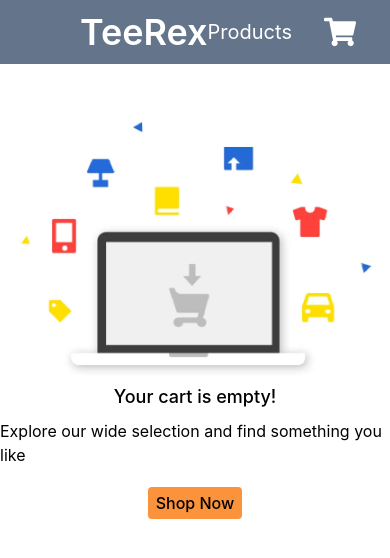
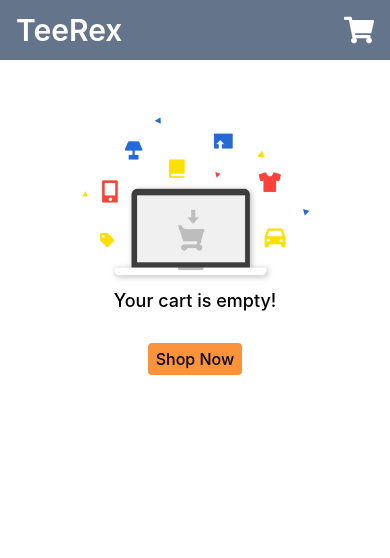
Before and after one commit to soumyaranjan1819/teerex, a React (Create React App) app: page /cart in a window 390 px wide. Shown: the top 558 px of the page. Built offline with nearby package versions, Linux system fonts and the light colour scheme.

Commit message:
cart styling updated

```diff
--- a/src/Components/Navbar.js
+++ b/src/Components/Navbar.js
@@ -11,15 +11,15 @@ const Navbar = () => {
   });
   const { totalQuantity } = useSelector((state) => state.cart);
   return (
-    <div className=" flex justify-between bg-slate-500 px-20 py-3 text-white">
-      <Link to={"/"} className="text-4xl font-semibold">
+    <div className=" flex justify-between bg-slate-500 px-4 sm:px-20 py-3 text-white">
+      <Link to={"/"} className=" text-3xl lg:text-4xl font-semibold">
         TeeRex
       </Link>
       <div className="flex gap-8 items-center">
-        <NavLink to={"/"} className="text-xl">
+        <NavLink to={"/"} className="text-xl hidden sm:block">
           Products
         </NavLink>
-        <Link to={"/cart"} className="flex text-[2rem] font-medium relative">
+        <Link to={"/cart"} className="flex text-3xl sm:text-[2rem] font-medium relative">
           <FaShoppingCart />
           {totalQuantity > 0 ? (
             <span className=" text-sm text-white bg-orange-600 px-1.5 pb-0.5 rounded-full font-semibold absolute left-[55%] top-[-32%] ">
--- a/src/Pages/Cart.js
+++ b/src/Pages/Cart.js
@@ -39,13 +39,14 @@ const Cart = () => {
   };
 
   let displayCartDetails = cartData.length ? "block" : "hidden";
+  let displayEmptyCartImg = !(cartData.length) ? "block" : "hidden";
 
   return (
     <>
-      <div className=" flex flex-col items-center mt-14">
-        <img className="w-[360px]" src={emptyCartImg} alt="emptycart" />
+      <div className={`${displayEmptyCartImg} flex flex-col items-center mt-14`}>
+        <img className="w-[60vw] md:w-[360px]" src={emptyCartImg} alt="emptycart" />
         <p className=" text-lg font-medium mb-2">Your cart is empty!</p>
-        <p>Explore our wide selection and find something you like</p>
+        <p className=" hidden sm:block" >Explore our wide selection and find something you like</p>
         <span className=" font-medium mt-5 hover:bg-orange-500 py-1 p-2 rounded bg-orange-400">
           <Link to={"/"}> Shop Now </Link>
         </span>
```
Also changed, not shown: src/Components/ProductCard.js (+0 -19 lines), src/Pages/Products.js (+6 -1 lines).
